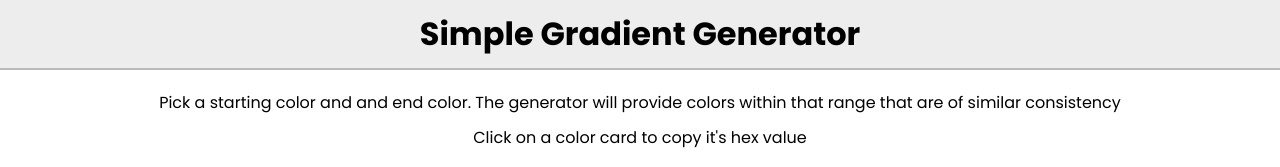
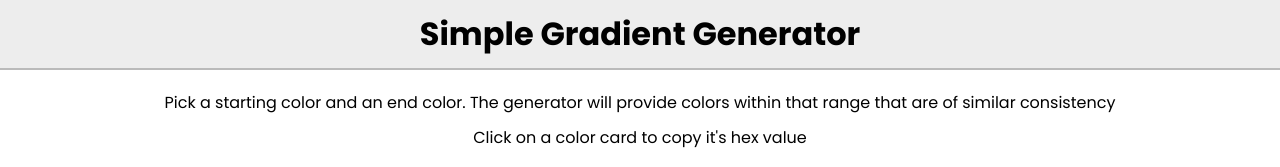
Before and after one commit to Clester31/Color-Gradient-Generator, a plain HTML site: page index.html in a window 1280 px wide. Shown: the top 167 px of the page. Drawn offline with Linux system fonts and the light colour scheme.

Commit message:
Update index.html

```diff
--- a/index.html
+++ b/index.html
@@ -11,7 +11,7 @@
         <h1>Simple Gradient Generator</h1>
     </header>
     <div class="info">
-        <p>Pick a starting color and and end color. The generator will provide colors within that range that are of similar consistency</p>
+        <p>Pick a starting color and an end color. The generator will provide colors within that range that are of similar consistency</p>
         <p>Click on a color card to copy it's hex value</p>
     </div>
     <div class="config">
```
